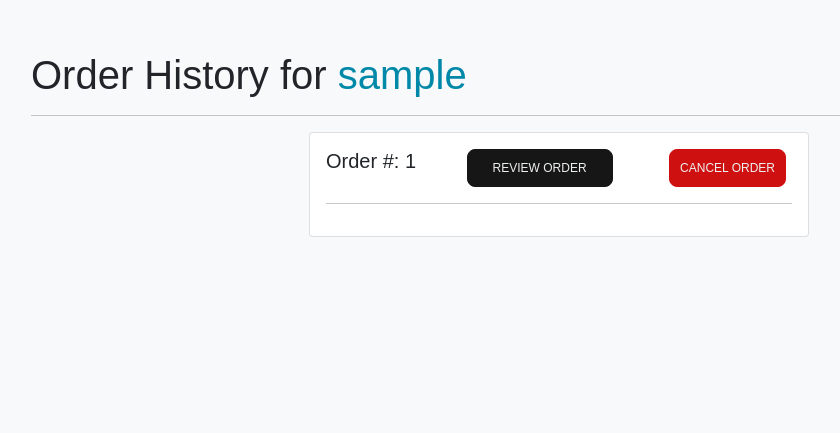
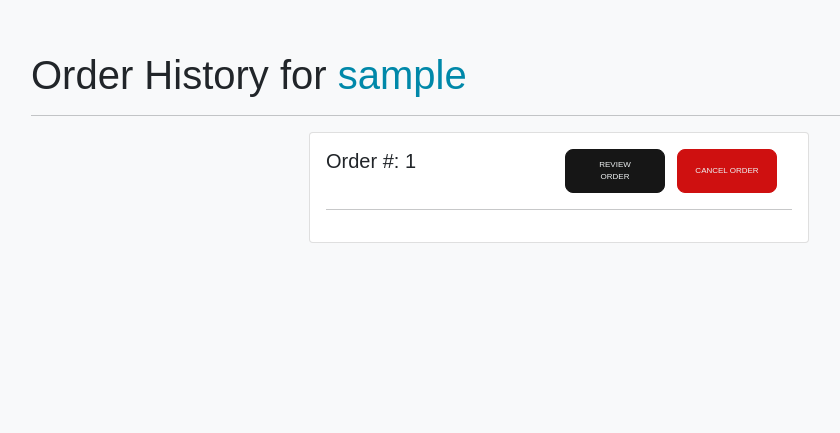
Before and after one commit to stefantavares/SEITopic-1, a Django app: page /orderhistory/ in a window 1280 px wide. Shown: the part 61-494 px from the top of the page, without its empty margins (81-921 px from the left). Run offline with Django 4.2, Linux system fonts and the light colour scheme; a user stored in the database is signed in; tables that the repository leaves empty hold one stand-in row (values such as "Sample post"); data that the repository does not hold is empty; some libraries are stand-ins or nearby versions.

Commit message:
Css adjustments

```diff
--- a/main_app/static/css/style.css
+++ b/main_app/static/css/style.css
@@ -162,6 +162,19 @@ a {
 #delete-btn {
   font-size: 9px;
   padding: 4px 5px 3px 5px;
+}
+
+.history-btn {
+  font-size: 8px;
+  width: 100px;
+  display: flex;
+  align-items: center;
+  justify-content: center;
+}
+
+#review-cancel {
+  display: flex;
+  flex-direction: row;
 }
 
 /* Footer styling */
--- a/main_app/templates/tshirts/orderhistory.html
+++ b/main_app/templates/tshirts/orderhistory.html
@@ -13,11 +13,18 @@
     <div id="orders-container" style="width:500px;" class="card">
         <div class="card-body">
         {% for order in orders %}
+        <div class="row">
         <div class="flexrow-spc-btwn">
+          <div class="col">
         <h5>Order #: {{ order.id }}</h5>
-        <a class="btn btn-primary btn-style-1" href="{% url 'order_detail' order.id %}">REVIEW ORDER</a>
-        <a class="btn btn-danger btn-style-2" href="{% url 'cancel_order' order.id %}">CANCEL ORDER</a>
         </div>
+        <div class="col" id="review-cancel">
+        <a class="btn btn-primary btn-style-1 history-btn" href="{% url 'order_detail' order.id %}">REVIEW ORDER</a>
+
+        <a class="btn btn-danger btn-style-2 history-btn"  href="{% url 'cancel_order' order.id %}">CANCEL ORDER</a>
+        </div>
+        </div>
+    </div>
         <hr>
         {% endfor %}
         </div>
```
